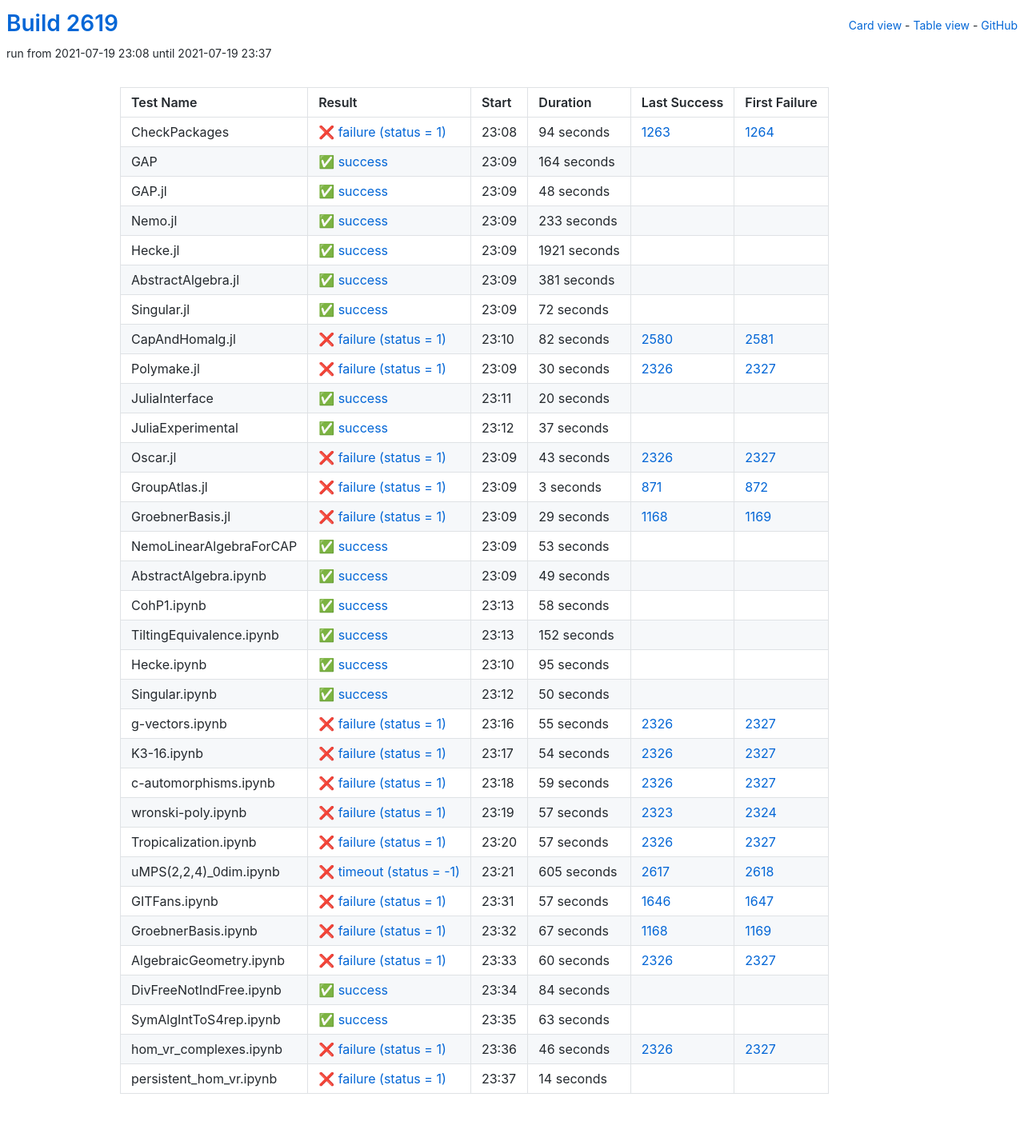
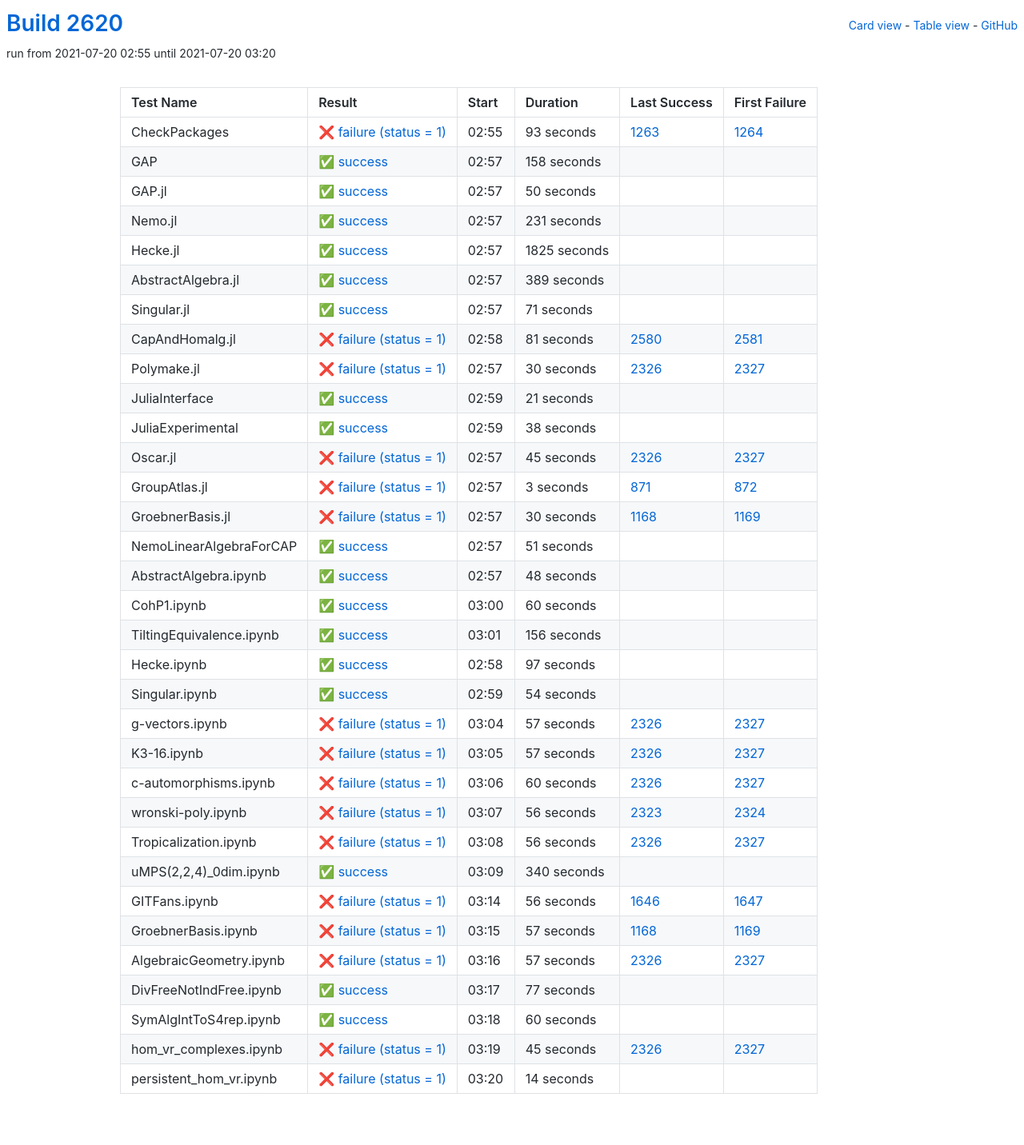
Before and after one commit to oscar-system/oscar-ci-status-stable, a Jekyll site: the page built from table.html, in a window 1280 px wide. Shown: the whole page at 80% size. Built offline with Jekyll 4.4.1, drawn with Linux system fonts in a browser that asks for light colours.

Commit message:
Build #2620

```diff
--- a/_data/ci.yml
+++ b/_data/ci.yml
@@ -1,6 +1,6 @@
 ---
-build: 2619
-build_url: https://oscarci.mathematik.uni-kl.de/job/oscar-stable/2619/
+build: 2620
+build_url: https://oscarci.mathematik.uni-kl.de/job/oscar-stable/2620/
 job: oscar-stable
 organization: oscar-system
 repo: oscar-ci-status-stable
@@ -8,104 +8,104 @@ repourl: https://github.com/oscar-system/oscar-ci-status-stable
 tests:
 - name: CheckPackages
   id: checkpackages
-  log: https://oscarci.mathematik.uni-kl.de/job/oscar-stable/2619/artifact/logs/build-2619/CheckPackages.log
-  start: 2021-07-19 23:08
+  log: https://oscarci.mathematik.uni-kl.de/job/oscar-stable/2620/artifact/logs/build-2620/CheckPackages.log
+  start: 2021-07-20 02:55
   success: false
   exitcode: 1
   status: failure
-  duration: 94
+  duration: 93
   last_success: 1263
   last_success_url: https://oscarci.mathematik.uni-kl.de/job/oscar-stable/1263/
   first_failure: 1264
   first_failure_url: https://oscarci.mathematik.uni-kl.de/job/oscar-stable/1264/
 - name: GAP
   id: gap
-  log: https://oscarci.mathematik.uni-kl.de/job/oscar-stable/2619/artifact/logs/build-2619/GAP.log
-  start: 2021-07-19 23:09
+  log: https://oscarci.mathematik.uni-kl.de/job/oscar-stable/2620/artifact/logs/build-2620/GAP.log
+  start: 2021-07-20 02:57
   success: true
   exitcode: 0
   status: success
-  duration: 164
+  duration: 158
   last_success: false
   last_success_url:
   first_failure: false
   first_failure_url:
 - name: GAP.jl
   id: gap-jl
-  log: https://oscarci.mathematik.uni-kl.de/job/oscar-stable/2619/artifact/logs/build-2619/GAP.jl.log
-  start: 2021-07-19 23:09
+  log: https://oscarci.mathematik.uni-kl.de/job/oscar-stable/2620/artifact/logs/build-2620/GAP.jl.log
+  start: 2021-07-20 02:57
   success: true
   exitcode: 0
   status: success
-  duration: 48
+  duration: 50
   last_success: false
   last_success_url:
   first_failure: false
   first_failure_url:
 - name: Nemo.jl
   id: nemo-jl
-  log: https://oscarci.mathematik.uni-kl.de/job/oscar-stable/2619/artifact/logs/build-2619/Nemo.jl.log
-  start: 2021-07-19 23:09
+  log: https://oscarci.mathematik.uni-kl.de/job/oscar-stable/2620/artifact/logs/build-2620/Nemo.jl.log
+  start: 2021-07-20 02:57
   success: true
   exitcode: 0
   status: success
-  duration: 233
+  duration: 231
   last_success: false
   last_success_url:
   first_failure: false
   first_failure_url:
 - name: Hecke.jl
   id: hecke-jl
-  log: https://oscarci.mathematik.uni-kl.de/job/oscar-stable/2619/artifact/logs/build-2619/Hecke.jl.log
-  start: 2021-07-19 23:09
+  log: https://oscarci.mathematik.uni-kl.de/job/oscar-stable/2620/artifact/logs/build-2620/Hecke.jl.log
+  start: 2021-07-20 02:57
   success: true
   exitcode: 0
   status: success
-  duration: 1921
+  duration: 1825
   last_success: false
   last_success_url:
   first_failure: false
   first_failure_url:
 - name: AbstractAlgebra.jl
   id: abstractalgebra-jl
-  log: https://oscarci.mathematik.uni-kl.de/job/oscar-stable/2619/artifact/logs/build-2619/AbstractAlgebra.jl.log
-  start: 2021-07-19 23:09
+  log: https://oscarci.mathematik.uni-kl.de/job/oscar-stable/2620/artifact/logs/build-2620/AbstractAlgebra.jl.log
+  start: 2021-07-20 02:57
   success: true
   exitcode: 0
   status: success
-  duration: 381
+  duration: 389
   last_success: false
   last_success_url:
   first_failure: false
   first_failure_url:
 - name: Singular.jl
   id: singular-jl
-  log: https://oscarci.mathematik.uni-kl.de/job/oscar-stable/2619/artifact/logs/build-2619/Singular.jl.log
-  start: 2021-07-19 23:09
+  log: https://oscarci.mathematik.uni-kl.de/job/oscar-stable/2620/artifact/logs/build-2620/Singular.jl.log
+  start: 2021-07-20 02:57
   success: true
   exitcode: 0
   status: success
-  duration: 72
+  duration: 71
   last_success: false
   last_success_url:
   first_failure: false
   first_failure_url:
 - name: CapAndHomalg.jl
   id: capandhomalg-jl
-  log: https://oscarci.mathematik.uni-kl.de/job/oscar-stable/2619/artifact/logs/build-2619/CapAndHomalg.jl.log
-  start: 2021-07-19 23:10
+  log: https://oscarci.mathematik.uni-kl.de/job/oscar-stable/2620/artifact/logs/build-2620/CapAndHomalg.jl.log
+  start: 2021-07-20 02:58
   success: false
   exitcode: 1
   status: failure
-  duration: 82
+  duration: 81
   last_success: 2580
   last_success_url: https://oscarci.mathematik.uni-kl.de/job/oscar-stable/2580/
   first_failure: 2581
   first_failure_url: https://oscarci.mathematik.uni-kl.de/job/oscar-stable/2581/
 - name: Polymake.jl
   id: polymake-jl
-  log: https://oscarci.mathematik.uni-kl.de/job/oscar-stable/2619/artifact/logs/build-2619/Polymake.jl.log
-  start: 2021-07-19 23:09
+  log: https://oscarci.mathematik.uni-kl.de/job/oscar-stable/2620/artifact/logs/build-2620/Polymake.jl.log
+  start: 2021-07-20 02:57
   success: false
   exitcode: 1
   status: failure
@@ -116,44 +116,44 @@ tests:
   first_failure_url: https://oscarci.mathematik.uni-kl.de/job/oscar-stable/2327/
 - name: JuliaInterface
   id: juliainterface
-  log: https://oscarci.mathematik.uni-kl.de/job/oscar-stable/2619/artifact/logs/build-2619/JuliaInterface.log
-  start: 2021-07-19 23:11
+  log: https://oscarci.mathematik.uni-kl.de/job/oscar-stable/2620/artifact/logs/build-2620/JuliaInterface.log
+  start: 2021-07-20 02:59
   success: true
   exitcode: 0
   status: success
-  duration: 20
+  duration: 21
   last_success: false
   last_success_url:
   first_failure: false
   first_failure_url:
 - name: JuliaExperimental
   id: juliaexperimental
-  log: https://oscarci.mathematik.uni-kl.de/job/oscar-stable/2619/artifact/logs/build-2619/JuliaExperimental.log
-  start: 2021-07-19 23:12
+  log: https://oscarci.mathematik.uni-kl.de/job/oscar-stable/2620/artifact/logs/build-2620/JuliaExperimental.log
+  start: 2021-07-20 02:59
   success: true
   exitcode: 0
   status: success
-  duration: 37
+  duration: 38
   last_success: false
   last_success_url:
   first_failure: false
   first_failure_url:
 - name: Oscar.jl
   id: oscar-jl
-  log: https://oscarci.mathematik.uni-kl.de/job/oscar-stable/2619/artifact/logs/build-2619/Oscar.jl.log
-  start: 2021-07-19 23:09
+  log: https://oscarci.mathematik.uni-kl.de/job/oscar-stable/2620/artifact/logs/build-2620/Oscar.jl.log
+  start: 2021-07-20 02:57
   success: false
   exitcode: 1
   status: failure
-  duration: 43
+  duration: 45
   last_success: 2326
   last_success_url: https://oscarci.mathematik.uni-kl.de/job/oscar-stable/2326/
   first_failure: 2327
   first_failure_url: https://oscarci.mathematik.uni-kl.de/job/oscar-stable/2327/
 - name: GroupAtlas.jl
   id: groupatlas-jl
-  log: https://oscarci.mathematik.uni-kl.de/job/oscar-stable/2619/artifact/logs/build-2619/GroupAtlas.jl.log
-  start: 2021-07-19 23:09
+  log: https://oscarci.mathematik.uni-kl.de/job/oscar-stable/2620/artifact/logs/build-2620/GroupAtlas.jl.log
+  start: 2021-07-20 02:57
   success: false
   exitcode: 1
   status: failure
@@ -164,140 +164,92 @@ tests:
   first_failure_url: https://oscarci.mathematik.uni-kl.de/job/oscar-stable/872/
 - name: GroebnerBasis.jl
   id: groebnerbasis-jl
-  log: https://oscarci.mathematik.uni-kl.de/job/oscar-stable/2619/artifact/logs/build-2619/GroebnerBasis.jl.log
-  start: 2021-07-19 23:09
+  log: https://oscarci.mathematik.uni-kl.de/job/oscar-stable/2620/artifact/logs/build-2620/GroebnerBasis.jl.log
+  start: 2021-07-20 02:57
   success: false
   exitcode: 1
   status: failure
-  duration: 29
+  duration: 30
   last_success: 1168
   last_success_url: https://oscarci.mathematik.uni-kl.de/job/oscar-stable/1168/
   first_failure: 1169
   first_failure_url: https://oscarci.mathematik.uni-kl.de/job/oscar-stable/1169/
 - name: NemoLinearAlgebraForCAP
   id: nemolinearalgebraforcap
-  log: https://oscarci.mathematik.uni-kl.de/job/oscar-stable/2619/artifact/logs/build-2619/NemoLinearAlgebraForCAP.log
-  start: 2021-07-19 23:09
+  log: https://oscarci.mathematik.uni-kl.de/job/oscar-stable/2620/artifact/logs/build-2620/NemoLinearAlgebraForCAP.log
+  start: 2021-07-20 02:57
   success: true
   exitcode: 0
   status: success
-  duration: 53
+  duration: 51
   last_success: false
   last_success_url:
   first_failure: false
   first_failure_url:
 - name: AbstractAlgebra.ipynb
   id: abstractalgebra-ipynb
-  log: https://oscarci.mathematik.uni-kl.de/job/oscar-stable/2619/artifact/logs/build-2619/AbstractAlgebra.ipynb.log
-  start: 2021-07-19 23:09
+  log: https://oscarci.mathematik.uni-kl.de/job/oscar-stable/2620/artifact/logs/build-2620/AbstractAlgebra.ipynb.log
+  start: 2021-07-20 02:57
   success: true
   exitcode: 0
   status: success
-  duration: 49
+  duration: 48
   last_success: false
   last_success_url:
   first_failure: false
   first_failure_url:
 - name: CohP1.ipynb
   id: cohp1-ipynb
-  log: https://oscarci.mathematik.uni-kl.de/job/oscar-stable/2619/artifact/logs/build-2619/CohP1.ipynb.log
-  start: 2021-07-19 23:13
+  log: https://oscarci.mathematik.uni-kl.de/job/oscar-stable/2620/artifact/logs/build-2620/CohP1.ipynb.log
+  start: 2021-07-20 03:00
   success: true
   exitcode: 0
   status: success
-  duration: 58
+  duration: 60
   last_success: false
   last_success_url:
   first_failure: false
   first_failure_url:
 - name: TiltingEquivalence.ipynb
   id: tiltingequivalence-ipynb
-  log: https://oscarci.mathematik.uni-kl.de/job/oscar-stable/2619/artifact/logs/build-2619/TiltingEquivalence.ipynb.log
-  start: 2021-07-19 23:13
+  log: https://oscarci.mathematik.uni-kl.de/job/oscar-stable/2620/artifact/logs/build-2620/TiltingEquivalence.ipynb.log
+  start: 2021-07-20 03:01
   success: true
   exitcode: 0
   status: success
-  duration: 152
+  duration: 156
   last_success: false
   last_success_url:
   first_failure: false
   first_failure_url:
 - name: Hecke.ipynb
   id: hecke-ipynb
-  log: https://oscarci.mathematik.uni-kl.de/job/oscar-stable/2619/artifact/logs/build-2619/Hecke.ipynb.log
-  start: 2021-07-19 23:10
+  log: https://oscarci.mathematik.uni-kl.de/job/oscar-stable/2620/artifact/logs/build-2620/Hecke.ipynb.log
+  start: 2021-07-20 02:58
   success: true
   exitcode: 0
   status: success
-  duration: 95
+  duration: 97
   last_success: false
   last_success_url:
   first_failure: false
   first_failure_url:
 - name: Singular.ipynb
   id: singular-ipynb
-  log: https://oscarci.mathematik.uni-kl.de/job/oscar-stable/2619/artifact/logs/build-2619/Singular.ipynb.log
-  start: 2021-07-19 23:12
+  log: https://oscarci.mathematik.uni-kl.de/job/oscar-stable/2620/artifact/logs/build-2620/Singular.ipynb.log
+  start: 2021-07-20 02:59
   success: true
   exitcode: 0
   status: success
-  duration: 50
+  duration: 54
   last_success: false
   last_success_url:
   first_failure: false
   first_failure_url:
 - name: g-vectors.ipynb
   id: g-vectors-ipynb
-  log: https://oscarci.mathematik.uni-kl.de/job/oscar-stable/2619/artifact/logs/build-2619/g-vectors.ipynb.log
-  start: 2021-07-19 23:16
-  success: false
-  exitcode: 1
-  status: failure
-  duration: 55
-  last_success: 2326
-  last_success_url: https://oscarci.mathematik.uni-kl.de/job/oscar-stable/2326/
-  first_failure: 2327
-  first_failure_url: https://oscarci.mathematik.uni-kl.de/job/oscar-stable/2327/
-- name: K3-16.ipynb
-  id: k3-16-ipynb
-  log: https://oscarci.mathematik.uni-kl.de/job/oscar-stable/2619/artifact/logs/build-2619/K3-16.ipynb.log
-  start: 2021-07-19 23:17
-  success: false
-  exitcode: 1
-  status: failure
-  duration: 54
-  last_success: 2326
-  last_success_url: https://oscarci.mathematik.uni-kl.de/job/oscar-stable/2326/
-  first_failure: 2327
-  first_failure_url: https://oscarci.mathematik.uni-kl.de/job/oscar-stable/2327/
-- name: c-automorphisms.ipynb
-  id: c-automorphisms-ipynb
-  log: https://oscarci.mathematik.uni-kl.de/job/oscar-stable/2619/artifact/logs/build-2619/c-automorphisms.ipynb.log
-  start: 2021-07-19 23:18
-  success: false
-  exitcode: 1
-  status: failure
-  duration: 59
-  last_success: 2326
-  last_success_url: https://oscarci.mathematik.uni-kl.de/job/oscar-stable/2326/
-  first_failure: 2327
-  first_failure_url: https://oscarci.mathematik.uni-kl.de/job/oscar-stable/2327/
-- name: wronski-poly.ipynb
-  id: wronski-poly-ipynb
-  log: https://oscarci.mathematik.uni-kl.de/job/oscar-stable/2619/artifact/logs/build-2619/wronski-poly.ipynb.log
-  start: 2021-07-19 23:19
-  success: false
-  exitcode: 1
-  status: failure
-  duration: 57
-  last_success: 2323
-  last_success_url: https://oscarci.mathematik.uni-kl.de/job/oscar-stable/2323/
-  first_failure: 2324
-  first_failure_url: https://oscarci.mathematik.uni-kl.de/job/oscar-stable/2324/
-- name: Tropicalization.ipynb
-  id: tropicalization-ipynb
-  log: https://oscarci.mathematik.uni-kl.de/job/oscar-stable/2619/artifact/logs/build-2619/Tropicalization.ipynb.log
-  start: 2021-07-19 23:20
+  log: https://oscarci.mathematik.uni-kl.de/job/oscar-stable/2620/artifact/logs/build-2620/g-vectors.ipynb.log
+  start: 2021-07-20 03:04
   success: false
   exitcode: 1
   status: failure
@@ -306,46 +258,22 @@ tests:
   last_success_url: https://oscarci.mathematik.uni-kl.de/job/oscar-stable/2326/
   first_failure: 2327
   first_failure_url: https://oscarci.mathematik.uni-kl.de/job/oscar-stable/2327/
-- name: uMPS(2,2,4)_0dim.ipynb
-  id: umps-2-2-4-0dim-ipynb
-  log: https://oscarci.mathematik.uni-kl.de/job/oscar-stable/2619/artifact/logs/build-2619/uMPS-2-2-4-_0dim.ipynb.log
-  start: 2021-07-19 23:21
-  success: false
-  exitcode: -1
-  status: timeout
-  duration: 605
-  last_success: 2617
-  last_success_url: https://oscarci.mathematik.uni-kl.de/job/oscar-stable/2617/
-  first_failure: 2618
-  first_failure_url: https://oscarci.mathematik.uni-kl.de/job/oscar-stable/2618/
-- name: GITFans.ipynb
-  id: gitfans-ipynb
-  log: https://oscarci.mathematik.uni-kl.de/job/oscar-stable/2619/artifact/logs/build-2619/GITFans.ipynb.log
-  start: 2021-07-19 23:31
+- name: K3-16.ipynb
+  id: k3-16-ipynb
+  log: https://oscarci.mathematik.uni-kl.de/job/oscar-stable/2620/artifact/logs/build-2620/K3-16.ipynb.log
+  start: 2021-07-20 03:05
   success: false
   exitcode: 1
   status: failure
   duration: 57
-  last_success: 1646
-  last_success_url: https://oscarci.mathematik.uni-kl.de/job/oscar-stable/1646/
-  first_failure: 1647
-  first_failure_url: https://oscarci.mathematik.uni-kl.de/job/oscar-stable/1647/
-- name: GroebnerBasis.ipynb
-  id: groebnerbasis-ipynb
-  log: https://oscarci.mathematik.uni-kl.de/job/oscar-stable/2619/artifact/logs/build-2619/GroebnerBasis.ipynb.log
-  start: 2021-07-19 23:32
-  success: false
-  exitcode: 1
-  status: failure
-  duration: 67
-  last_success: 1168
-  last_success_url: https://oscarci.mathematik.uni-kl.de/job/oscar-stable/1168/
-  first_failure: 1169
-  first_failure_url: https://oscarci.mathematik.uni-kl.de/job/oscar-stable/1169/
-- name: AlgebraicGeometry.ipynb
-  id: algebraicgeometry-ipynb
-  log: https://oscarci.mathematik.uni-kl.de/job/oscar-stable/2619/artifact/logs/build-2619/AlgebraicGeometry.ipynb.log
-  start: 2021-07-19 23:33
+  last_success: 2326
+  last_success_url: https://oscarci.mathematik.uni-kl.de/job/oscar-stable/2326/
+  first_failure: 2327
+  first_failure_url: https://oscarci.mathematik.uni-kl.de/job/oscar-stable/2327/
+- name: c-automorphisms.ipynb
+  id: c-automorphisms-ipynb
+  log: https://oscarci.mathematik.uni-kl.de/job/oscar-stable/2620/artifact/logs/build-2620/c-automorphisms.ipynb.log
+  start: 2021-07-20 03:06
   success: false
   exitcode: 1
   status: failure
@@ -354,46 +282,118 @@ tests:
   last_success_url: https://oscarci.mathematik.uni-kl.de/job/oscar-stable/2326/
   first_failure: 2327
   first_failure_url: https://oscarci.mathematik.uni-kl.de/job/oscar-stable/2327/
-- name: DivFreeNotIndFree.ipynb
-  id: divfreenotindfree-ipynb
-  log: https://oscarci.mathematik.uni-kl.de/job/oscar-stable/2619/artifact/logs/build-2619/DivFreeNotIndFree.ipynb.log
-  start: 2021-07-19 23:34
+- name: wronski-poly.ipynb
+  id: wronski-poly-ipynb
+  log: https://oscarci.mathematik.uni-kl.de/job/oscar-stable/2620/artifact/logs/build-2620/wronski-poly.ipynb.log
+  start: 2021-07-20 03:07
+  success: false
+  exitcode: 1
+  status: failure
+  duration: 56
+  last_success: 2323
+  last_success_url: https://oscarci.mathematik.uni-kl.de/job/oscar-stable/2323/
+  first_failure: 2324
+  first_failure_url: https://oscarci.mathematik.uni-kl.de/job/oscar-stable/2324/
+- name: Tropicalization.ipynb
+  id: tropicalization-ipynb
+  log: https://oscarci.mathematik.uni-kl.de/job/oscar-stable/2620/artifact/logs/build-2620/Tropicalization.ipynb.log
+  start: 2021-07-20 03:08
+  success: false
+  exitcode: 1
+  status: failure
+  duration: 56
+  last_success: 2326
+  last_success_url: https://oscarci.mathematik.uni-kl.de/job/oscar-stable/2326/
+  first_failure: 2327
+  first_failure_url: https://oscarci.mathematik.uni-kl.de/job/oscar-stable/2327/
+- name: uMPS(2,2,4)_0dim.ipynb
+  id: umps-2-2-4-0dim-ipynb
+  log: https://oscarci.mathematik.uni-kl.de/job/oscar-stable/2620/artifact/logs/build-2620/uMPS-2-2-4-_0dim.ipynb.log
+  start: 2021-07-20 03:09
   success: true
   exitcode: 0
   status: success
-  duration: 84
+  duration: 340
+  last_success: false
+  last_success_url:
+  first_failure: false
+  first_failure_url:
+- name: GITFans.ipynb
+  id: gitfans-ipynb
+  log: https://oscarci.mathematik.uni-kl.de/job/oscar-stable/2620/artifact/logs/build-2620/GITFans.ipynb.log
+  start: 2021-07-20 03:14
+  success: false
+  exitcode: 1
+  status: failure
+  duration: 56
+  last_success: 1646
+  last_success_url: https://oscarci.mathematik.uni-kl.de/job/oscar-stable/1646/
+  first_failure: 1647
+  first_failure_url: https://oscarci.mathematik.uni-kl.de/job/oscar-stable/1647/
+- name: GroebnerBasis.ipynb
+  id: groebnerbasis-ipynb
+  log: https://oscarci.mathematik.uni-kl.de/job/oscar-stable/2620/artifact/logs/build-2620/GroebnerBasis.ipynb.log
+  start: 2021-07-20 03:15
+  success: false
+  exitcode: 1
+  status: failure
+  duration: 57
+  last_success: 1168
+  last_success_url: https://oscarci.mathematik.uni-kl.de/job/oscar-stable/1168/
+  first_failure: 1169
+  first_failure_url: https://oscarci.mathematik.uni-kl.de/job/oscar-stable/1169/
+- name: AlgebraicGeometry.ipynb
+  id: algebraicgeometry-ipynb
+  log: https://oscarci.mathematik.uni-kl.de/job/oscar-stable/2620/artifact/logs/build-2620/AlgebraicGeometry.ipynb.log
+  start: 2021-07-20 03:16
+  success: false
+  exitcode: 1
+  status: failure
+  duration: 57
+  last_success: 2326
+  last_success_url: https://oscarci.mathematik.uni-kl.de/job/oscar-stable/2326/
+  first_failure: 2327
+  first_failure_url: https://oscarci.mathematik.uni-kl.de/job/oscar-stable/2327/
+- name: DivFreeNotIndFree.ipynb
+  id: divfreenotindfree-ipynb
+  log: https://oscarci.mathematik.uni-kl.de/job/oscar-stable/2620/artifact/logs/build-2620/DivFreeNotIndFree.ipynb.log
+  start: 2021-07-20 03:17
+  success: true
+  exitcode: 0
+  status: success
+  duration: 77
   last_success: false
   last_success_url:
   first_failure: false
   first_failure_url:
 - name: SymAlgIntToS4rep.ipynb
   id: symalginttos4rep-ipynb
-  log: https://oscarci.mathematik.uni-kl.de/job/oscar-stable/2619/artifact/logs/build-2619/SymAlgIntToS4rep.ipynb.log
-  start: 2021-07-19 23:35
+  log: https://oscarci.mathematik.uni-kl.de/job/oscar-stable/2620/artifact/logs/build-2620/SymAlgIntToS4rep.ipynb.log
+  start: 2021-07-20 03:18
   success: true
   exitcode: 0
   status: success
-  duration: 63
+  duration: 60
   last_success: false
   last_success_url:
   first_failure: false
   first_failure_url:
 - name: hom_vr_complexes.ipynb
   id: hom-vr-complexes-ipynb
-  log: https://oscarci.mathematik.uni-kl.de/job/oscar-stable/2619/artifact/logs/build-2619/hom_vr_complexes.ipynb.log
-  start: 2021-07-19 23:36
+  log: https://oscarci.mathematik.uni-kl.de/job/oscar-stable/2620/artifact/logs/build-2620/hom_vr_complexes.ipynb.log
+  start: 2021-07-20 03:19
   success: false
   exitcode: 1
   status: failure
-  duration: 46
+  duration: 45
   last_success: 2326
   last_success_url: https://oscarci.mathematik.uni-kl.de/job/oscar-stable/2326/
   first_failure: 2327
   first_failure_url: https://oscarci.mathematik.uni-kl.de/job/oscar-stable/2327/
 - name: persistent_hom_vr.ipynb
   id: persistent-hom-vr-ipynb
-  log: https://oscarci.mathematik.uni-kl.de/job/oscar-stable/2619/artifact/logs/build-2619/persistent_hom_vr.ipynb.log
-  start: 2021-07-19 23:37
+  log: https://oscarci.mathematik.uni-kl.de/job/oscar-stable/2620/artifact/logs/build-2620/persistent_hom_vr.ipynb.log
+  start: 2021-07-20 03:20
   success: false
   exitcode: 1
   status: failure
```
Also changed, not shown: README.md.
